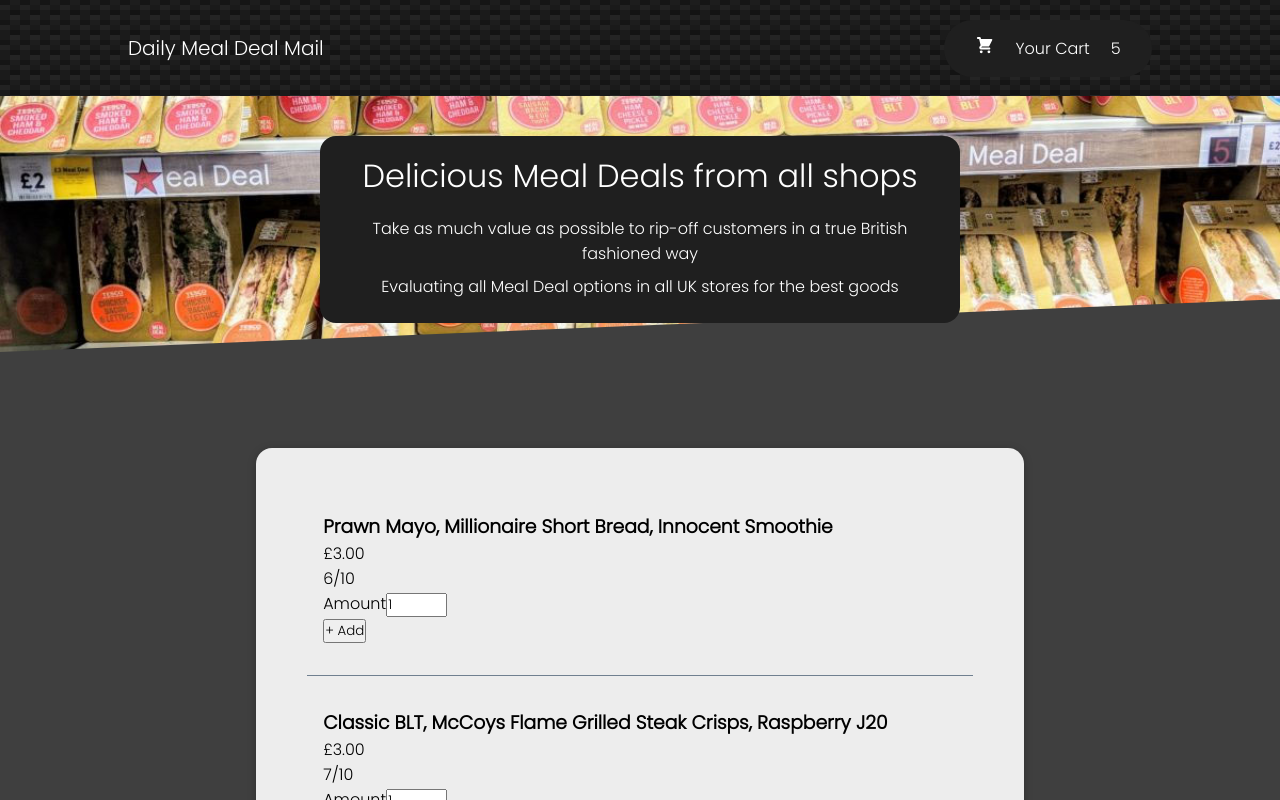
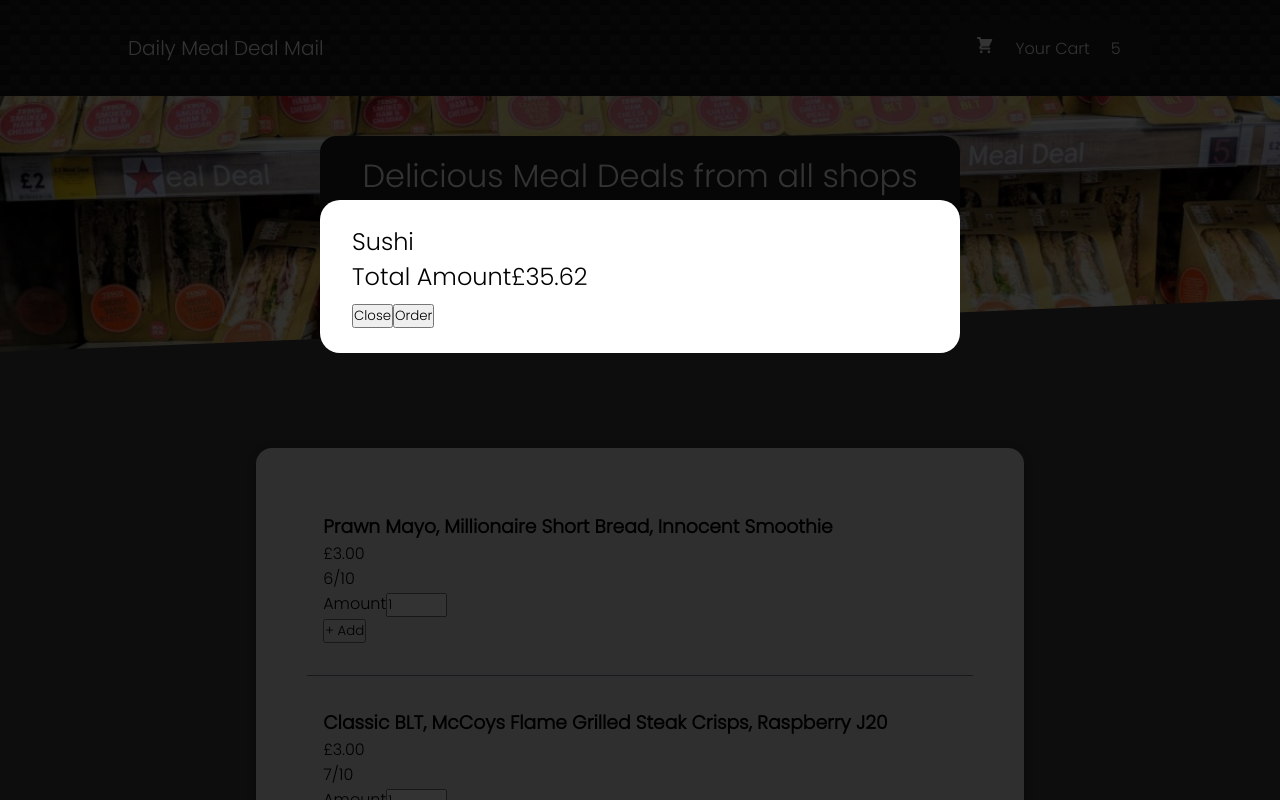
Before and after one commit to Shoozle/react-food-order-app, a React (Create React App) app: page / in a window 1280 px wide. Shown: the top 800 px of the page. Built offline with nearby package versions, Linux system fonts and the light colour scheme.

Commit message:
Modals, overlays and portals

```diff
--- a/public/index.html
+++ b/public/index.html
@@ -30,6 +30,7 @@
   </head>
   <body>
     <noscript>You need to enable JavaScript to run this app.</noscript>
+    <div id="overlays"></div>
     <div id="root"></div>
     <!--
       This HTML file is a template.
--- a/src/App.js
+++ b/src/App.js
@@ -1,10 +1,12 @@
 import React from 'react';
+import Cart from './components/Cart/Cart';
 import Header from "./components/Layout/Header";
 import MealDeals from './components/MealDeals/MealDeals';
 
 function App() {
   return (
     <>
+      <Cart/>
       <Header />
       <main>
         <MealDeals />
--- a/src/components/Cart/Cart.js
+++ b/src/components/Cart/Cart.js
@@ -1,3 +1,4 @@
+import Modal from '../UI/Modal';
 import classes from './Cart.module.css'
 
 const Cart = props => {
@@ -9,7 +10,7 @@
     );
 
     return (
-    <div>
+    <Modal>
         {cartItems}
         <div className={classes.total}>
             <span>Total Amount</span>
@@ -19,7 +20,7 @@
         <button className={classes['button--alt']}>Close</button>
         <button className={classes.button}>Order</button>
         </div>
-    </div>
+    </Modal>
     )
 }
 
--- /dev/null
+++ b/src/components/UI/Modal.js
@@ -0,0 +1,24 @@
+import React from 'react';
+import ReactDOM from 'react-dom';
+import classes from './Modal.module.css';
+
+const Backdrop = props => {
+    return <div className={classes.backdrop}></div>
+}
+
+const ModalOverlay = props => {
+    return <div className={classes.modal}>
+        <div className={classes.content}>{props.children}</div>
+    </div>
+}
+
+const portalElement = document.getElementById('overlays');
+
+const Modal = props => {
+    return <>
+    {ReactDOM.createPortal(<Backdrop/>, portalElement)}
+    {ReactDOM.createPortal(<ModalOverlay>{props.children}</ModalOverlay>, portalElement)}
+    </>
+}
+
+export default Modal;
--- /dev/null
+++ b/src/components/UI/Modal.module.css
@@ -0,0 +1,26 @@
+.backdrop{
+    background-color: rgba(0, 0, 0, 0.8);
+    position: fixed;
+    top: 0;
+    left: 0;
+    width: 100vw;
+    height: 100vh;
+    z-index: 100;
+}
+
+.modal{
+    z-index: 9999;
+    position: fixed;
+    left: 50%;
+    top: 25%;
+    background-color: white;
+    width: 50vw;
+    transform: translateX(-50%);
+    padding: 1.5rem 2rem;
+    border-radius: 20px;
+    max-width: 50rem;
+}
+
+.content{
+    font-size: 1.5rem;
+}
--- a/src/index.css
+++ b/src/index.css
@@ -7,6 +7,7 @@
   padding: 0;
   margin: 0;
   font-family: 'Poppins', sans-serif;
+  list-style-type: none;
 }
 
 body {
```
Also changed, not shown: src/components/Cart/Cart.module.css (added), 1 other file (tests, documents, lock files or other folders).
